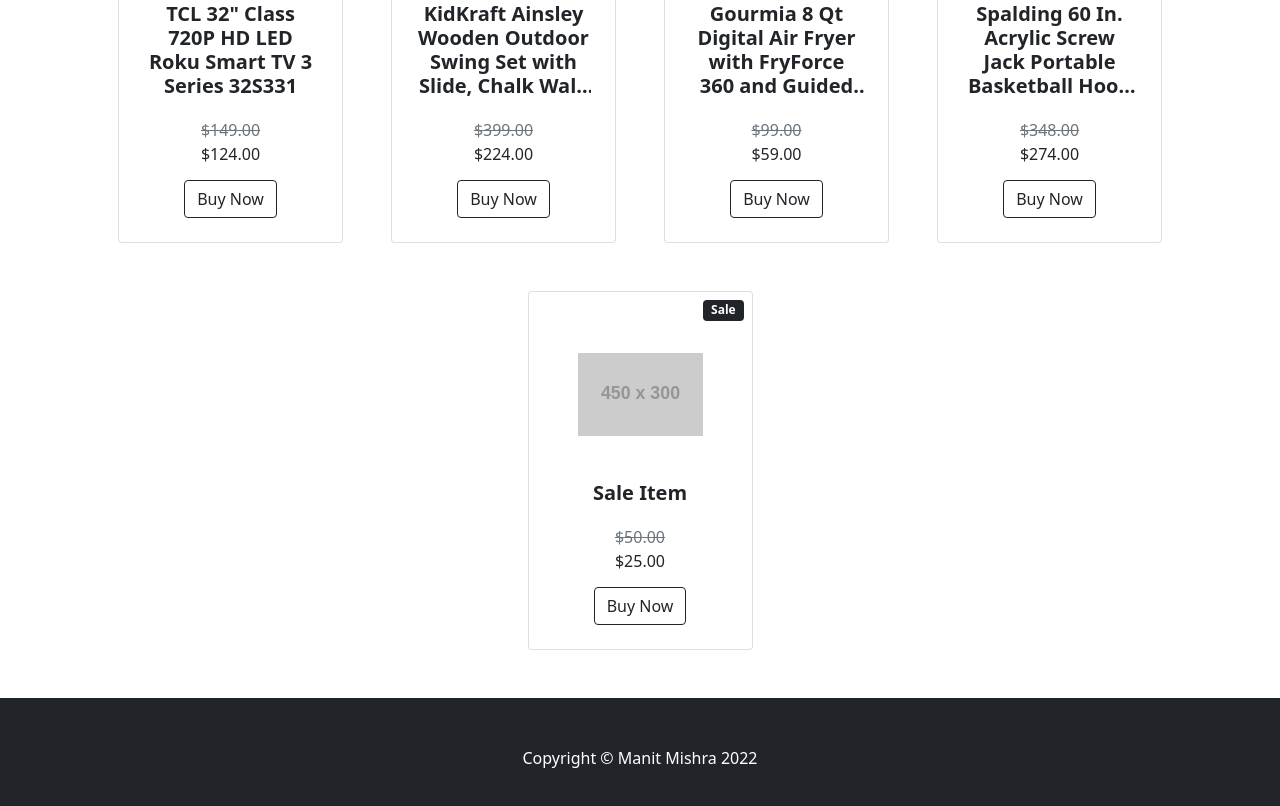
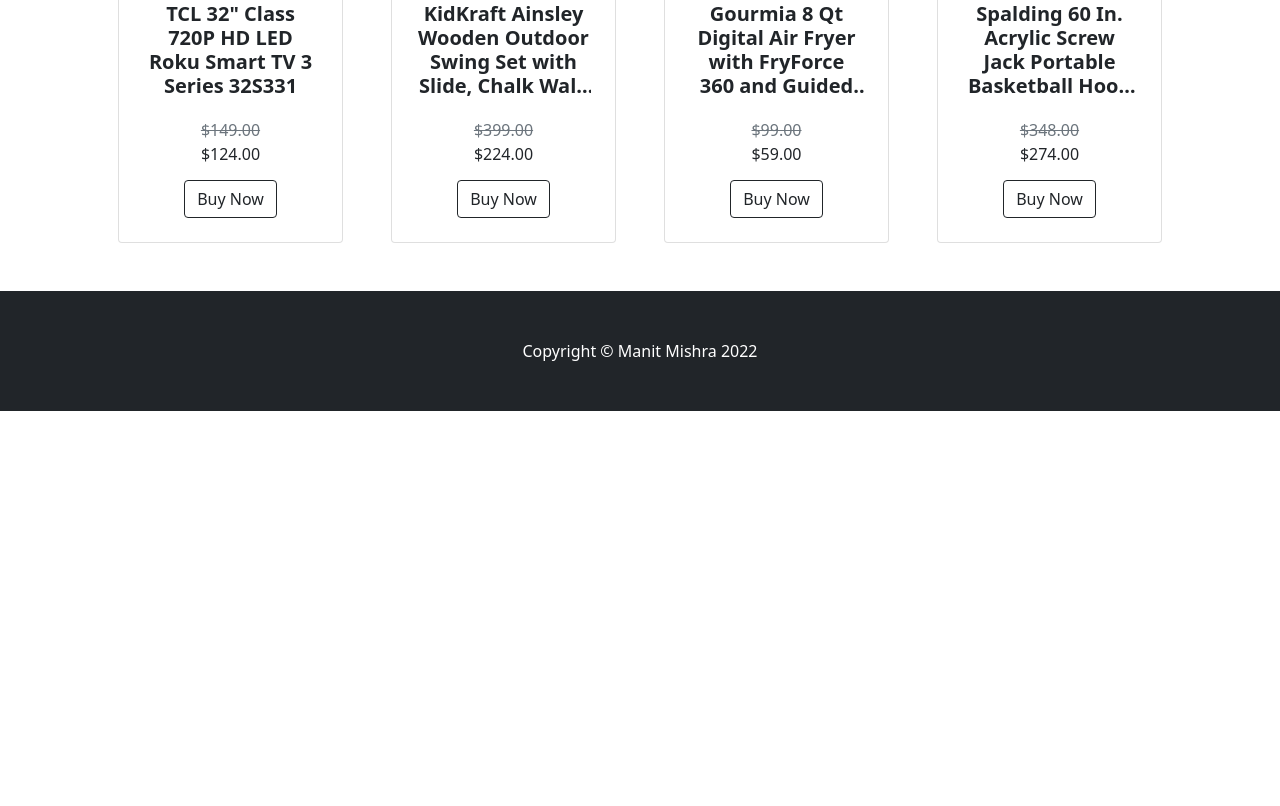
Before and after one commit to Mishra-Manit/deals-website, a plain HTML site: page index.html in a window 1280 px wide. Shown: the part 4310-5116 px from the top of the page. After the commit the page ends 4721 px from the top, so only its background shows below. Drawn offline with nearby package versions, Linux system fonts and the light colour scheme; placeholder pictures from the web are drawn by us.

Commit message:
third commit

```diff
--- a/index.html
+++ b/index.html
@@ -655,29 +655,6 @@
                             </div>
                         </div>
                     </div>
-
-                    <div class="col mb-5">
-                        <div class="card h-100">
-                            <!-- Sale badge-->
-                            <div class="badge bg-dark text-white position-absolute" style="top: 0.5rem; right: 0.5rem" id="percentOff-26">Sale</div>
-                            <!-- Product image-->
-                            <img id="image-26" class="card-img-top" src="https://dummyimage.com/450x300/dee2e6/6c757d.jpg" alt="..." />
-                            <!-- Product details-->
-                            <div class="card-body p-4">
-                                <div class="text-center">
-                                    <!-- Product name-->
-                                    <h5 class="fw-bolder" id="name-26">Sale Item</h5>
-                                    <!-- Product price-->
-                                    <span class="text-muted text-decoration-line-through" id="price-26">$50.00</span>
-                                    <p class="price" id="newPrice-26">$25.00</p>
-                                </div>
-                            </div>
-                            <!-- Product actions-->
-                            <div class="card-footer p-4 pt-0 border-top-0 bg-transparent">
-                                <div class="text-center"><a class="btn btn-outline-dark mt-auto" href="#" id="sale-26" target="_blank">Buy Now</a></div>
-                            </div>
-                        </div>
-                    </div>
                 </div>
             </div>
         </section>
--- a/index.js
+++ b/index.js
@@ -50,7 +50,7 @@
     .then(response => response.json())
     .then(data => {
 
-        for (var i = 18; i <= 26; i++){
+        for (var i = 18; i <= 25; i++){
             document.querySelector("#name-" + i.toString()).innerText = data[i-18][0];
             document.querySelector("#image-" + i.toString()).src = data[i-18][4];
             document.querySelector("#price-" + i.toString()).innerText = data[i-18][3];
```
